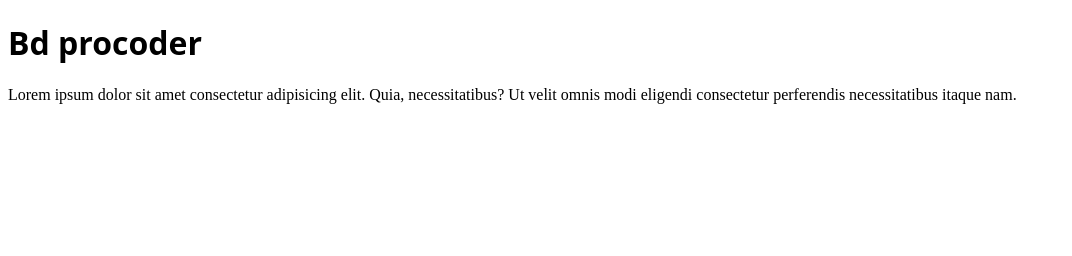
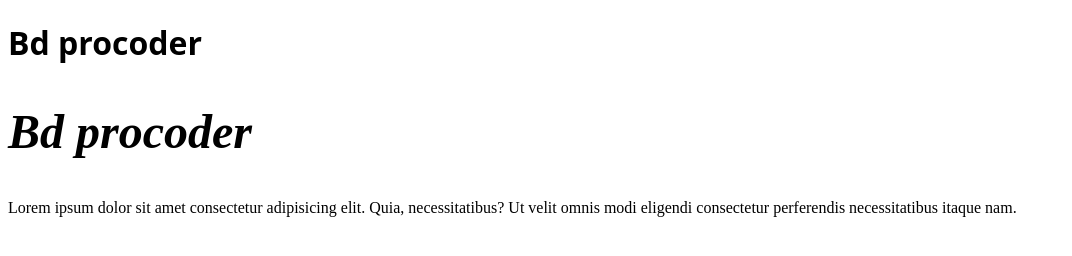
Before and after one commit to Raihan-cse-pust/css, a plain HTML site: page Font/font.html in a window 1280 px wide. Shown: the whole page, without its empty margins (0-1072 px from the left). Drawn offline with Linux system fonts and the light colour scheme.

Commit message:
Font size,weight,style added

```diff
--- a/Font/font.css
+++ b/Font/font.css
@@ -9,3 +9,12 @@ h1{
     font-family: 'Franklin Gothic Medium', 'Arial Narrow', Arial, sans-serif;
     font-family: system-ui, -apple-system, BlinkMacSystemFont, 'Segoe UI', Roboto, Oxygen, Ubuntu, Cantarell, 'Open Sans', 'Helvetica Neue', sans-serif;
 }
+h2{
+    font-size: 65px;
+    font-size: 3em;
+    /* font-size:100%; */
+    /* font weight:bold; */
+    font-weight: normal;
+    font-weight: bold;
+    font-style: oblique;
+}
--- a/Font/font.html
+++ b/Font/font.html
@@ -8,6 +8,7 @@
 </head>
 <body>
     <h1>Bd procoder</h1>
+    <h2>Bd procoder</h2>
     <p>Lorem ipsum dolor sit amet consectetur adipisicing elit. Quia, necessitatibus? Ut velit omnis modi eligendi consectetur perferendis necessitatibus itaque nam.
     </p>
 </body>
```
